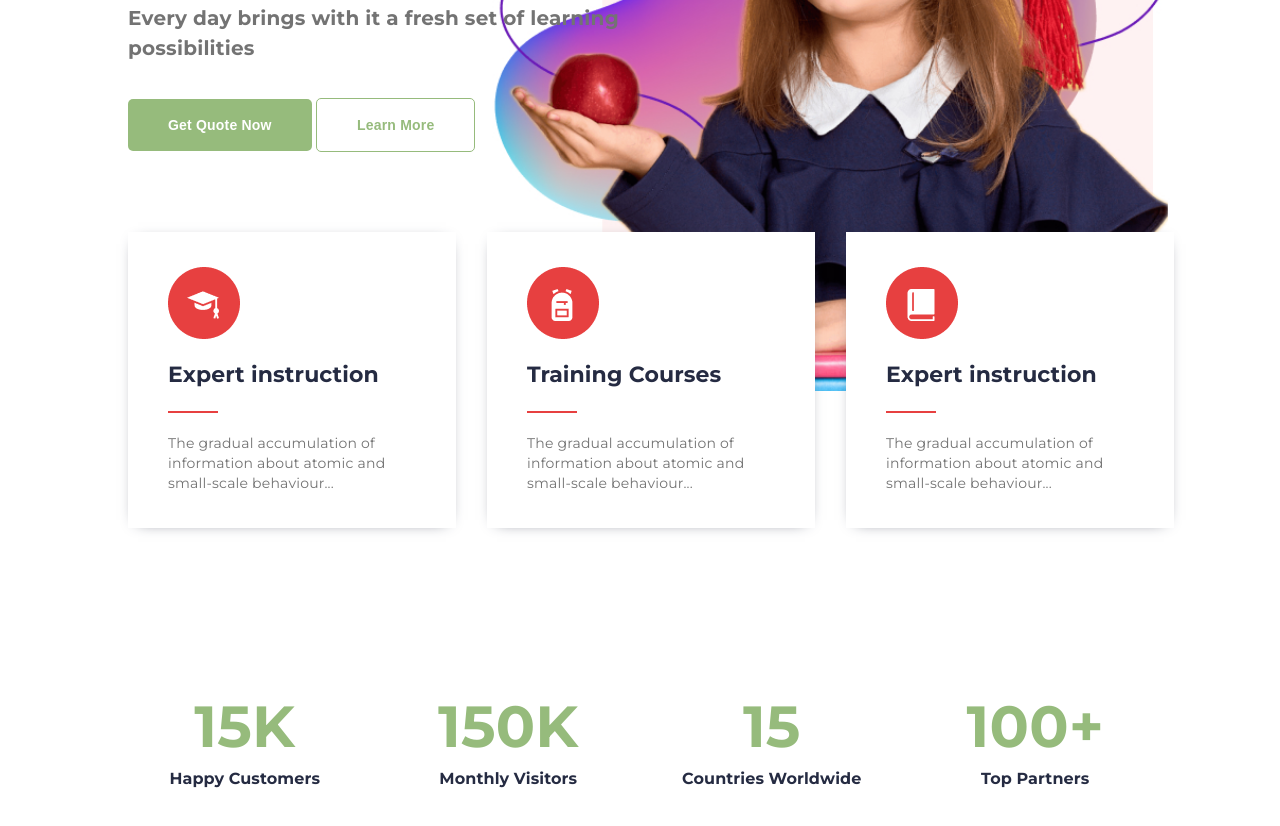
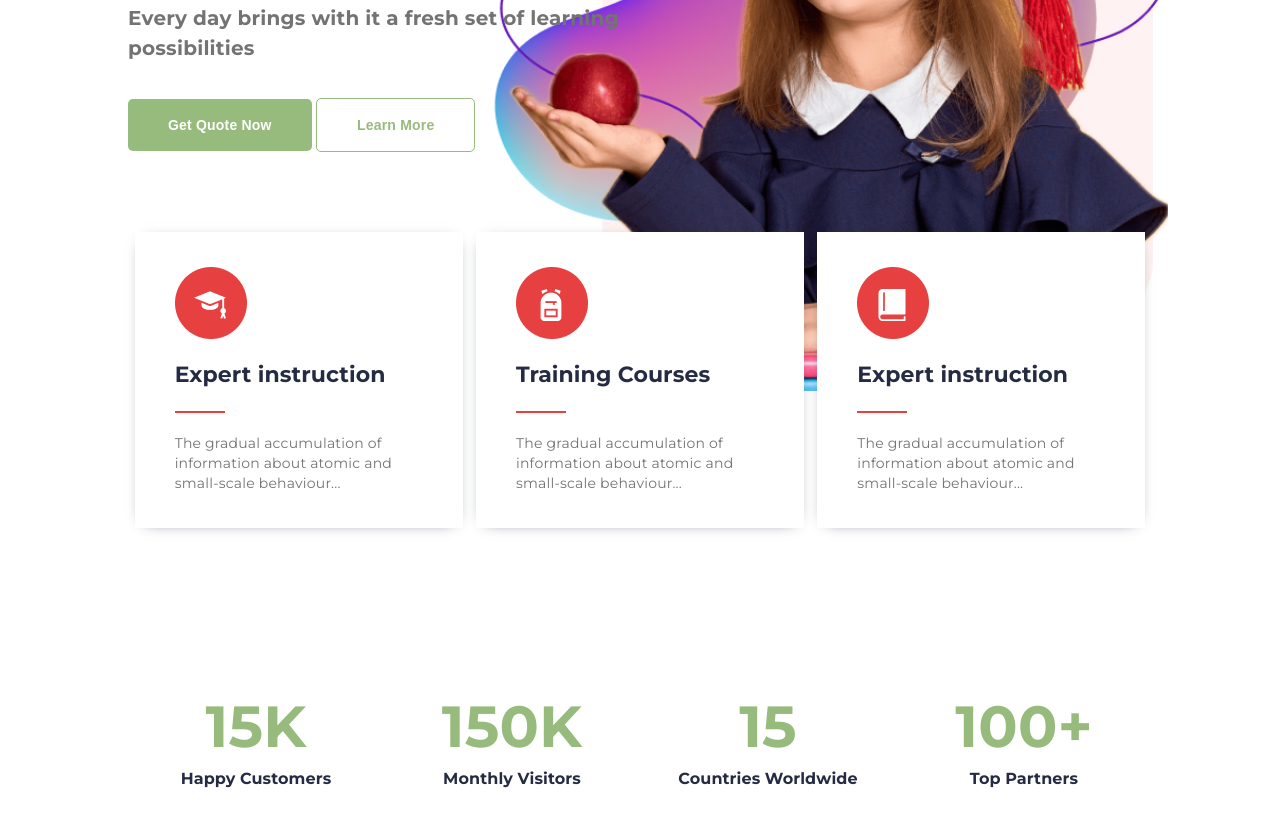
Before and after one commit to ibrahimsheikh69/ASSIGNMENT-013, a plain HTML site: page index.html in a window 1280 px wide. Shown: the part 434-1260 px from the top of the page. Drawn offline with Linux system fonts and the light colour scheme.

Commit message:
Update style.css

```diff
--- a/style.css
+++ b/style.css
@@ -164,10 +164,9 @@ main{
 
 .card__container{
     height: 296px;
-    width: 1046px;
+    justify-content: space-around;
     display: flex;
     flex-direction: row;
-    justify-content: space-between;
 }
 
 .card__container > div{
@@ -220,7 +219,7 @@ main{
 
 .stats__container{
     display: flex;
-    column-gap: 30px;
+    justify-content: space-around;
     margin: 80px 0px;
 }
 
```
